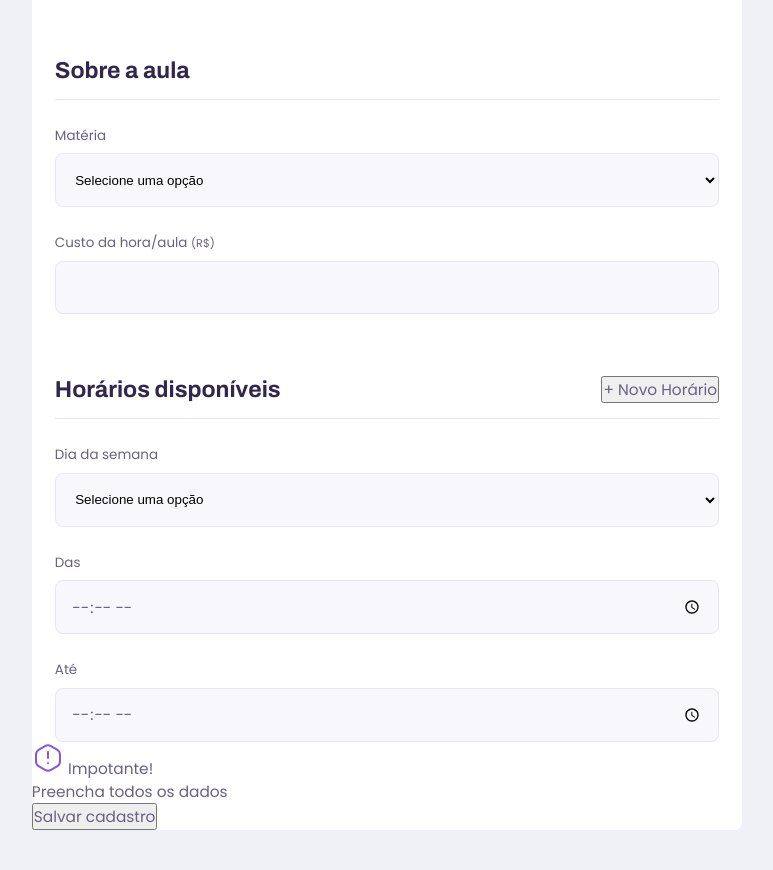
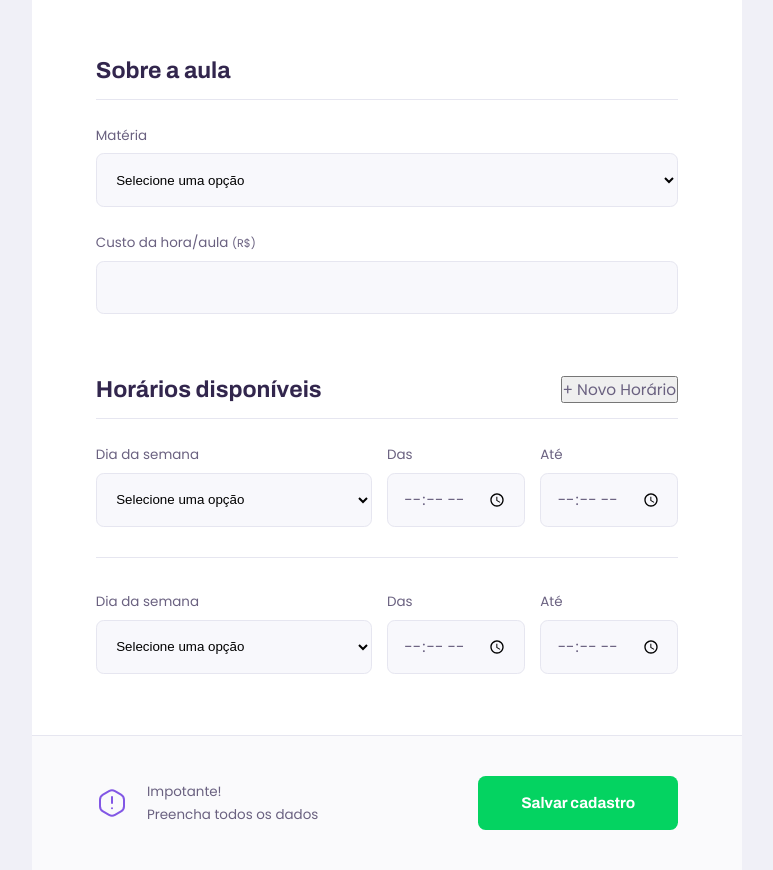
Before and after one commit to rickydomingos97/NLW2, a plain HTML site: page give-classes.html in a window 1280 px wide. Shown: the part 951-1821 px from the top of the page, without its empty margins (253-1026 px from the left). Before the commit the page ends 1781 px from the top, so only its background shows below. Drawn offline with Linux system fonts and the light colour scheme.

Commit message:
mobile and web layout is done!

```diff
--- a/give-classes.html
+++ b/give-classes.html
@@ -84,12 +84,39 @@
                     </div>
                 </fieldset>
 
-                <fieldset>
+                <fieldset id="schedule-items">
                     <legend>Horários disponíveis
                         <button id="add-time">+ Novo Horário</button>
                     </legend>
 
-                    <div class="shcedule-item">
+                    <div class="schedule-item">
+                        <div class="select-block">
+                            <label for="weekday">Dia da semana</label>
+                            <!--o weekday[] pode vir com mais de um valor por isso ele recebeu o []-->
+                            <select name="weekday[]"><!--O ID foi removido para nao ser duplicado quando adicionado um novo horário-->
+                            <option value="" required>Selecione uma opção</option>
+                            <option value="0">Domingo</option>
+                            <option value="1">Segunda-feira</option>
+                            <option value="2">Terça-feira</option>
+                            <option value="3">Quarta-feira</option>
+                            <option value="4">Quinta-feira</option>
+                            <option value="5">Sexta-feira</option>
+                            <option value="6">Sábado</option>
+                            </select>
+                        </div>
+
+                        <div class="input-block">
+                            <label for="time_from">Das</label>
+                            <input type="time" name="time_from[]" required><!--O id foi removido para nao ser duplicado desnecessariamente quando um novo horário for adicionado-->
+                        </div>
+
+                        <div class="input-block">
+                            <label for="time_to">Até</label>
+                            <input type="time" name="time_to[]" required><!--O id foi removido para nao ser duplicado desnecessariamente quando um novo horário for adicionado-->
+                        </div>
+                    </div>
+<!--SCHEDULE-ITEM DUPLICADO-->
+                    <div class="schedule-item">
                         <div class="select-block">
                             <label for="weekday">Dia da semana</label>
                             <!--o weekday[] pode vir com mais de um valor por isso ele recebeu o []-->
--- a/styles/partials/header.css
+++ b/styles/partials/header.css
@@ -23,7 +23,7 @@
 }
 
 .page-header .top-bar-container img {
-    height: 1.6rem;
+    height: 2.6rem;
 }
 
 .page-header .header-content {
--- a/styles/partials/page-give-classes.css
+++ b/styles/partials/page-give-classes.css
@@ -47,8 +47,94 @@
     margin-top: 2.4rem;
 }
 
+
+#page-give-classes main footer {
+    padding: 4rem 2.4rem;
+
+    background: var(--color-box-footer);
+    border-top: 1px solid var(--color-line-in-white);
+    margin-top: 6.4rem;
+}
+
+#page-give-classes main footer p {
+    display: flex;
+    align-items: center;
+    justify-content: center;
+
+    font-size: 1.4rem;
+    line-height: 2.4rem;
+
+    color: var(--color--text-complement);
+}
+
+#page-give-classes main footer p img {
+    margin-right: 2rem;
+}
+
+#page-give-classes main footer button {
+    width: 100%;
+    height: 5.6rem;
+    background: var(--color-secondary);
+    color: var(--color-button-text);
+    border: 0;
+    border-radius: .8rem;
+    cursor: pointer;
+    font: 700 1.6rem Archivo;
+    /*Para garantir de que o texto vai ficar alinhado ao centro*/
+    display: flex;
+    align-items: center;
+    justify-content: center;
+    text-decoration: none;
+
+    transition: 0.2s;
+    margin-top: 3.2rem;
+}
+
+#page-give-classes main footer button:hover {
+    background: var(--color-secondary-dark);
+}
+.schedule-item+.schedule-item {
+    margin-top: 3.2rem;
+    padding-top: 3.2rem;
+
+    border-top: 1px solid var(--color-line-in-white);
+}
+
 @media (min-width: 700px) {
     #page-give-classes #container {
         max-width: 100vw;
     }
+
+    #page-give-classes .page-header .header-content {
+        margin-bottom: 0;
+    }
+
+    #page-give-classes main fieldset {
+        padding: 0 64px;
+    }
+
+    .schedule-item {
+        display: grid;
+        grid-template-columns: 2fr 1fr 1fr;
+        column-gap: 1.6rem;
+    }
+/*Nesse ponto foi adicionaro o #shcedule-items ao html para poder aplicar o margin-top:0 e nao afetar os outros itens do form da pagina*/
+    #page-give-classes #schedule-items .select-block+.input-block,
+    #page-give-classes #schedule-items .input-block+.input-block {
+        margin-top: 0;
+    }
+
+    #page-give-classes main footer {
+        padding: 40px 64px;
+
+        display: flex;
+        align-items: center;
+        justify-content: space-between;
+    }
+    /*essa linha dimunui o buttom para o layout web*/
+    #page-give-classes main footer button {
+        margin-top: 0;
+
+        width: 200px;
+    }
 }
```
